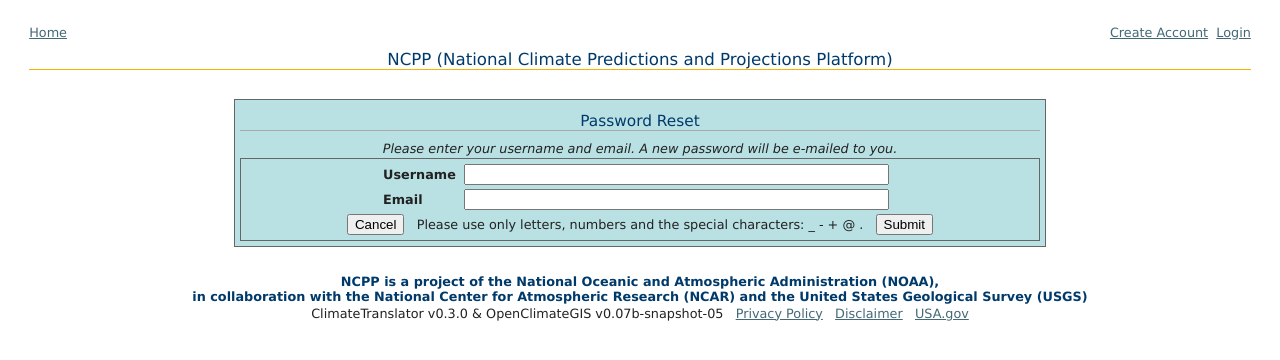
After one commit to NCPP/ClimateTranslator, a Django app: page /ncpp/password/reset/ in a window 1280 px wide. The commit adds this page. Shown: the top 360 px of the page. Run offline with Django 3.2, Linux system fonts and the light colour scheme; parts of the project's set-up code (start-up, migrations or seed data) failed here and were passed over.

Commit message:
Inserting password reset functionality.

```diff
--- a/ncpp/forms/accounts.py
+++ b/ncpp/forms/accounts.py
@@ -99,3 +99,19 @@
         validate_field(self, 'email', email)
 
         return self.cleaned_data
+
+class PasswordResetForm(Form):
+
+    username = CharField(required=True, widget=TextInput(attrs={'size':'50'}))
+    email = CharField(required=True, widget=TextInput(attrs={'size':'50'}))
+
+    # validate data against bad characters
+    def clean(self):
+
+        username = self.cleaned_data.get('username')
+        validate_field(self, 'username', username)
+
+        email = self.cleaned_data.get('email')
+        validate_field(self, 'email', email)
+
+        return self.cleaned_data
--- a/ncpp/templates/ncpp/accounts/login.html
+++ b/ncpp/templates/ncpp/accounts/login.html
@@ -49,7 +49,7 @@
     <div>
 		<a href="{% url 'username_reminder' %}">Forgot Username?</a>
 		&nbsp;
-		<a href="{% url 'username_reminder' %}">Forgot Password?</a>
+		<a href="{% url 'password_reset' %}">Forgot Password?</a>
 	</div>
 
 
--- /dev/null
+++ b/ncpp/templates/ncpp/accounts/password_reset.html
@@ -0,0 +1,48 @@
+<!-- Template page used to reset the user password -->
+{% extends "ncpp/common/base.html" %}
+
+{% block main %}
+
+	<div class="box" style="width:800px">
+    	<h2>Password Reset</h2>
+
+    	<div class="instructions">
+	    	Please enter your username and email. A new password will be e-mailed to you.
+	    </div>
+
+        {% if message %}
+            <div class="error">
+                {{ message }}
+            </div>
+        {% endif %}
+
+        <p/>
+        <fieldset class="fieldset_box">
+            <form action="" method="post">
+                {% csrf_token %}
+
+                <table>
+                   <tr>
+                        <td class="head" nowrap="nowrap"><b>Username</b></td>
+                        <td class="long">{{ form.username }}
+                            &nbsp;<span class="error">{{ form.username.errors }}</span></td>
+                    </tr>
+                    <tr>
+                        <td class="head" nowrap="nowrap"><b>Email</b></td>
+                        <td class="long">{{ form.email }}
+                            &nbsp;<span class="error">{{ form.email.errors }}</span></td>
+                    </tr>
+                </table>
+
+                <div style="text-align:center">
+                    <input type="button" value="Cancel" onclick="window.location='{% url 'home' %}'"/>
+                    &nbsp; Please use only letters, numbers and the special characters: _ - + @ . &nbsp;
+                    <input type="submit" value="Submit" />
+                </div>
+
+            </form>
+        </fieldset>
+
+    </div>
+
+{% endblock %}
--- a/ncpp/urls.py
+++ b/ncpp/urls.py
@@ -32,7 +32,7 @@
 
     # user management
     url(r'^user/add/$', 'ncpp.views.user_add', name='user_add' ),
-    #url(r'^password/reset/$', 'ncpp.views.password_reset', name='password_reset'),
+    url(r'^password/reset/$', 'ncpp.views.password_reset', name='password_reset'),
     url(r'^username/reminder/$', 'ncpp.views.username_reminder', name='username_reminder'),
 
 
--- a/ncpp/views/accounts.py
+++ b/ncpp/views/accounts.py
@@ -1,9 +1,10 @@
-from ncpp.forms import UserForm, UsernameReminderForm
+from ncpp.forms import UserForm, UsernameReminderForm, PasswordResetForm
 from django.shortcuts import render_to_response, HttpResponseRedirect
 from django.template import RequestContext
 from django.core.urlresolvers import reverse
 from ncpp.notification import notify, sendEmail
 from django.contrib.auth.models import User
+from django.contrib.auth import logout
 
 # view that handles user registration
 def user_add(request):
@@ -87,6 +88,60 @@
             print "Form is invalid: %s" % form.errors
             return render_to_response('ncpp/accounts/username_reminder.html', {'form':form }, context_instance=RequestContext(request))
 
+def password_reset(request):
+
+    if (request.method=='GET'):
+        form = PasswordResetForm()
+        return render_to_response('ncpp/accounts/password_reset.html', {'form':form }, context_instance=RequestContext(request))
+
+    else:
+        form = PasswordResetForm(request.POST)
+
+        if form.is_valid():
+
+            username = form.cleaned_data.get('username')
+            email = form.cleaned_data.get('email')
+
+            # look for user with given username, email
+            try:
+                # retrieve user for given username and email
+                user = User.objects.filter(username=username).get(email__iexact=email)
+
+                # generate new random password
+                new_password = User.objects.make_random_password(length=10)
+
+                # change password in database
+                user.set_password(new_password)
+                user.save()
+
+                # logout user (if logged in)
+                logout(request)
+
+                # user profile url
+                #url = reverse('user_detail', kwargs={ 'user_id': user.id })
+                #url = request.build_absolute_uri(url)
+
+                # send email to user
+                subject = "Password Reset"
+                message =  "Your new password has been set to: %s .\nFor security reasons, please change this password as soon as you log in."  % new_password
+                #message += "\nTo change your password, click on the 'My Profile' link on the top-right of each page, " \
+                #         + "\nor visit the following URL: %s" % url
+                notify(user, subject, message)
+
+                # redirect to login page with special message
+                message = 'A new password has been e-mailed to you. Please use the new password to login and change it as soon as possible.'
+                return HttpResponseRedirect(reverse('login')+"?message=%s" % message)
+
+            # user not found
+            except User.DoesNotExist:
+                return render_to_response('ncpp/accounts/password_reset.html',
+                                          {'form':form, 'message':'Invalid username/email combination' },
+                                          context_instance=RequestContext(request))
+
+        else:
+            print "Form is invalid: %s" % form.errors
+            return render_to_response('ncpp/accounts/password_reset.html', {'form':form }, context_instance=RequestContext(request))
+
 # function to notify the site administrators of a new user registration
 def notifyAdminsOfUserRegistration(user, subscribed):
 
```
